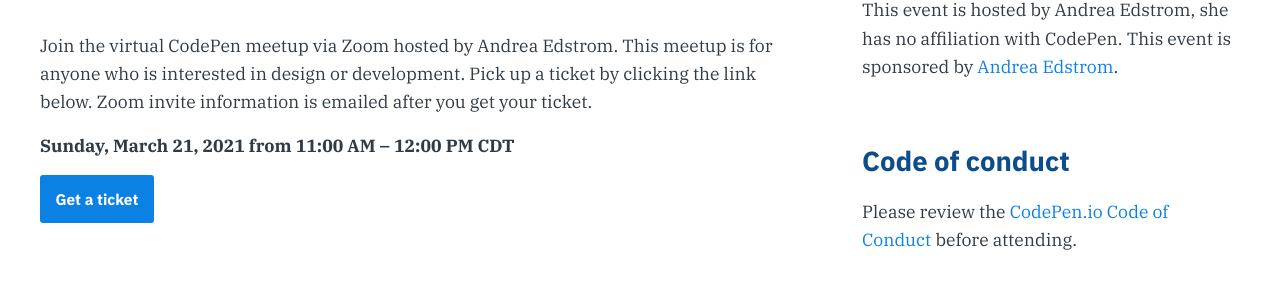
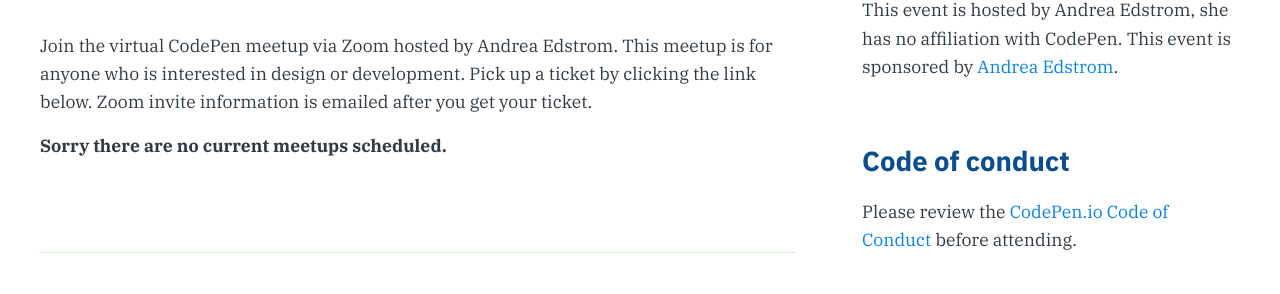
Before and after one commit to dreascode/codepenmeetup, a Gatsby site: page / in a window 1280 px wide. Shown: the part 281-575 px from the top of the page. Built offline with nearby package versions, Linux system fonts and the light colour scheme; Gatsby itself is replaced by a stand-in of ours.

Commit message:
update to no meetups

```diff
--- a/src/pages/index.js
+++ b/src/pages/index.js
@@ -24,17 +24,7 @@
               <div className="event">
                 <p>
                   <strong>
-                    Sunday, March 21, 2021 from 11:00 AM – 12:00 PM CDT
-                  </strong>
-                </p>
-                <p>
-                  <strong>
-                    <a
-                      href="https://www.eventbrite.com/e/march-online-codepen-meetup-tickets-142397156729"
-                      className="link link-btn"
-                    >
-                      Get a ticket
-                    </a>
+                   Sorry there are no current meetups scheduled.
                   </strong>
                 </p>
               </div>
```
